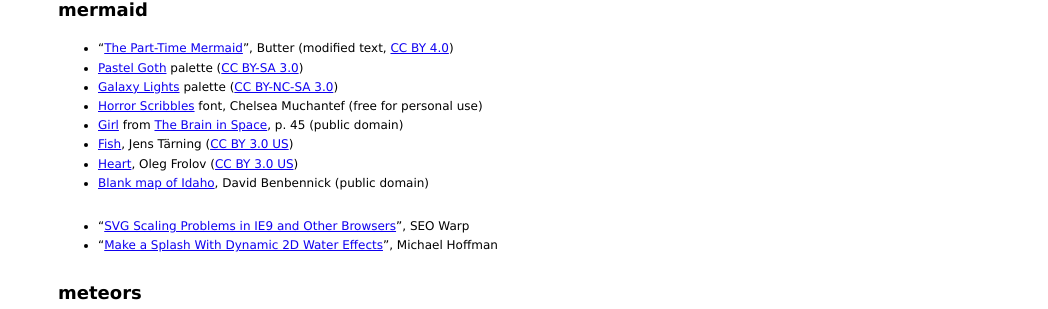
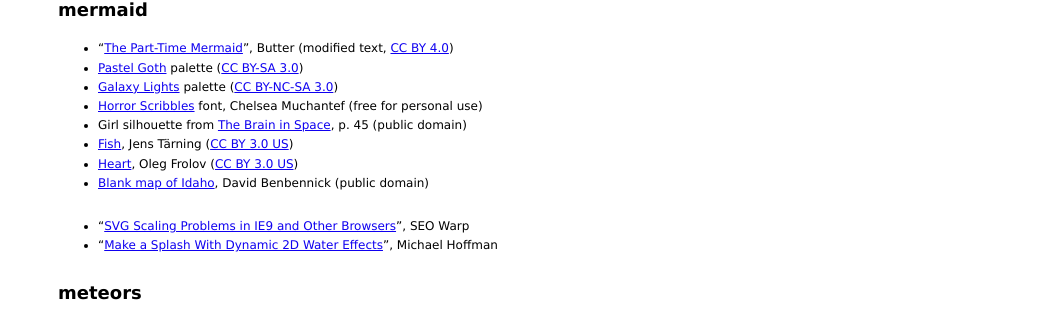
Before and after one commit to redsummernight/redsummernight.github.io, a Jekyll site: the page built from credits/index.html, in a window 1280 px wide. Shown: the part 605-914 px from the top of the page, without its empty margins (232-1280 px from the left). Built offline with Jekyll 4.4.1, drawn with Linux system fonts in a browser that asks for light colours.

```diff
--- a/mermaid/index.html
+++ b/mermaid/index.html
@@ -10,7 +10,7 @@ credits: |
  - [Galaxy Lights](https://www.colourlovers.com/palette/3394001/Galaxy_Lights) palette
    (<a rel="license" href="https://creativecommons.org/licenses/by-nc-sa/3.0/">CC BY-NC-SA 3.0</a>)
  - [Horror Scribbles](https://www.dafont.com/horrorscribbles.font) font, Chelsea Muchantef (free for personal use)
- - [Girl](https://openclipart.org/detail/828/girl) from
+ - Girl silhouette from
    [The Brain in Space](https://www.nasa.gov/audience/foreducators/topnav/materials/listbytype/The.Brain.in.Space.html), p. 45
    (public domain)
  - [Fish](https://thenounproject.com/term/fish/9625/), Jens Tärning
```
